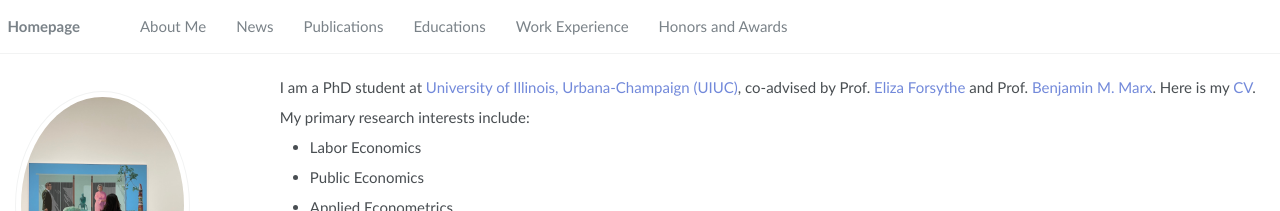
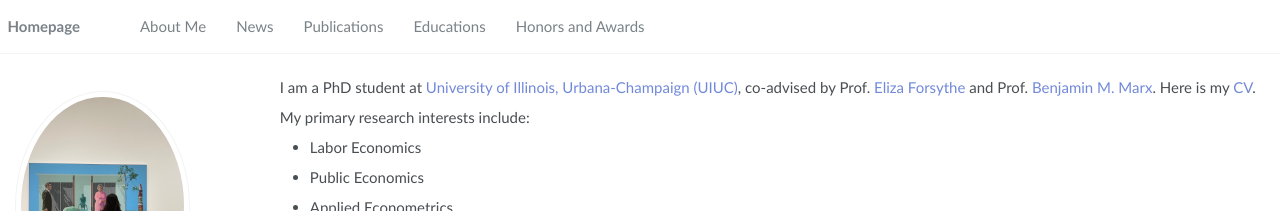
Before and after one commit to sanghee727/sanghee727.github.io, a Jekyll site: the page built from _pages/about.md, in a window 1280 px wide. Shown: the top 211 px of the page. Built offline with Jekyll 4.4.1, drawn with Linux system fonts in a browser that asks for light colours.

Commit message:
change navigation

```diff
--- a/_config.yml
+++ b/_config.yml
@@ -8,7 +8,7 @@
 # Site Settings
 title                    : "Sanghee Mun"
 description              : "Ph.D. Student at UIUC"
-repository               : "SangheeMun/.github.io"
+repository               : "sanghee727/.github.io"
 google_scholar_stats_use_cdn : true
 
 # google analytics
--- a/_data/navigation.yml
+++ b/_data/navigation.yml
@@ -12,8 +12,5 @@ main:
   - title: "Educations"
     url: "/#-educations"
 
-  - title: "Work Experience"
-    url: "/#-work-experience"
-
   - title: "Honors and Awards"
     url: "/#-honors-and-awards"
```
